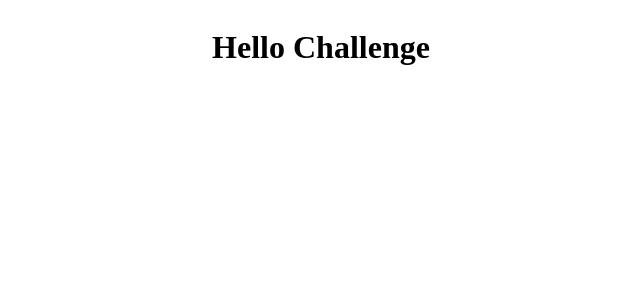
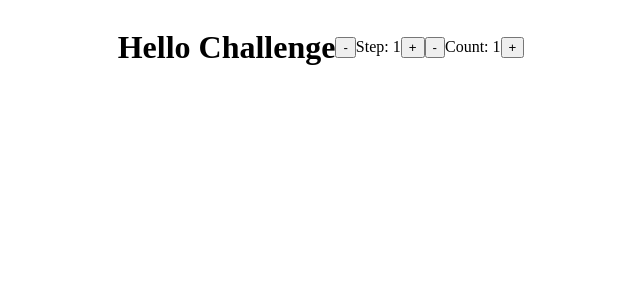
Before and after one commit to fido1hn/date-counter-challenge-react, a React (Vite) app: page / in a window 1280 px wide. Shown: the top 300 px of the page, without its empty margins (319-959 px from the left). Built offline with nearby package versions, Linux system fonts and the light colour scheme.

Commit message:
step and count

```diff
--- a/src/App.jsx
+++ b/src/App.jsx
@@ -1,9 +1,22 @@
 import "./index.css";
 
 function App() {
+  const step = 1;
+  const count = 1;
   return (
     <div className="center-box">
       <h1>Hello Challenge</h1>
+      <div>
+        <button>-</button>
+        Step: {step}
+        <button>+</button>
+      </div>
+
+      <div>
+        <button>-</button>
+        Count: {count}
+        <button>+</button>
+      </div>
     </div>
   );
 }
```
